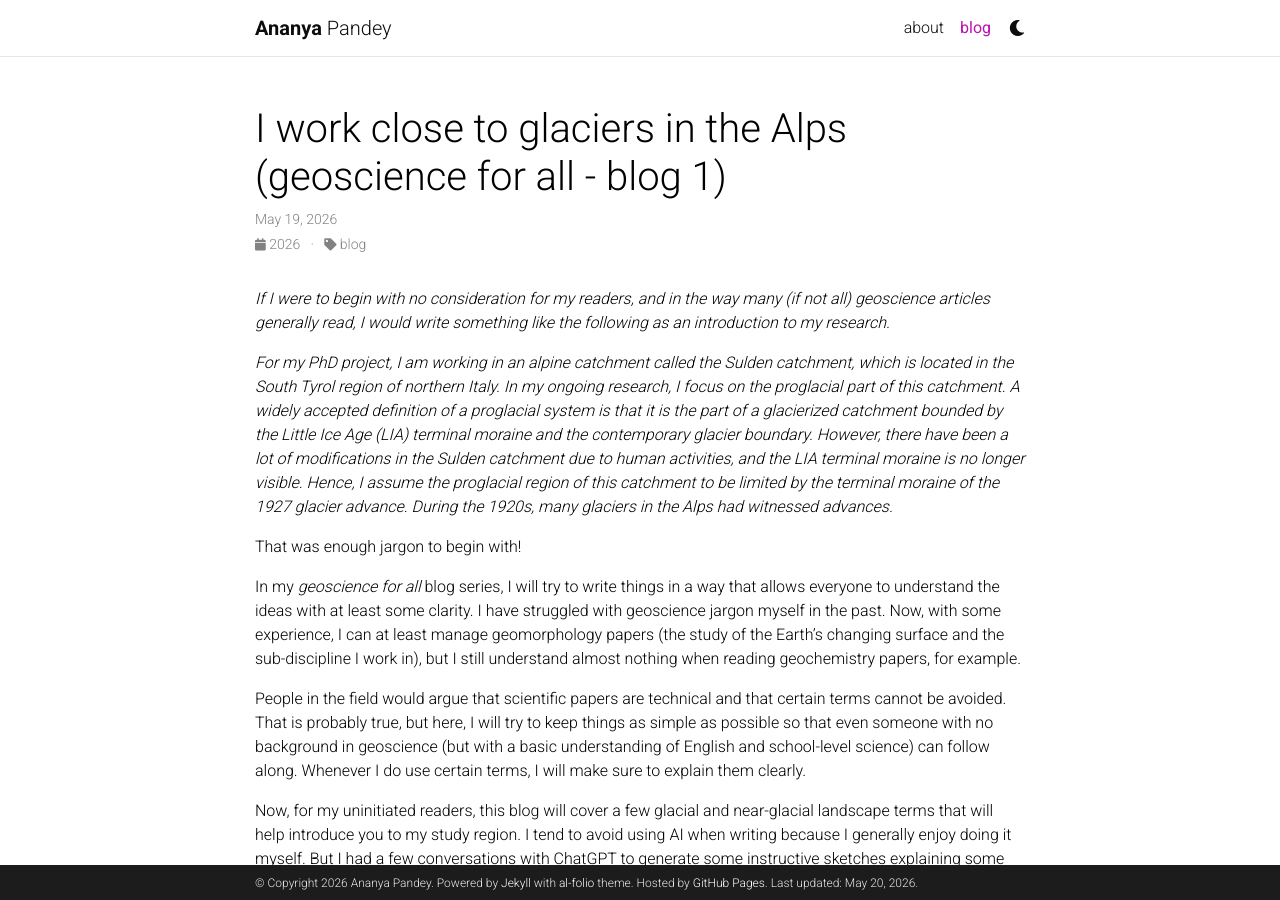
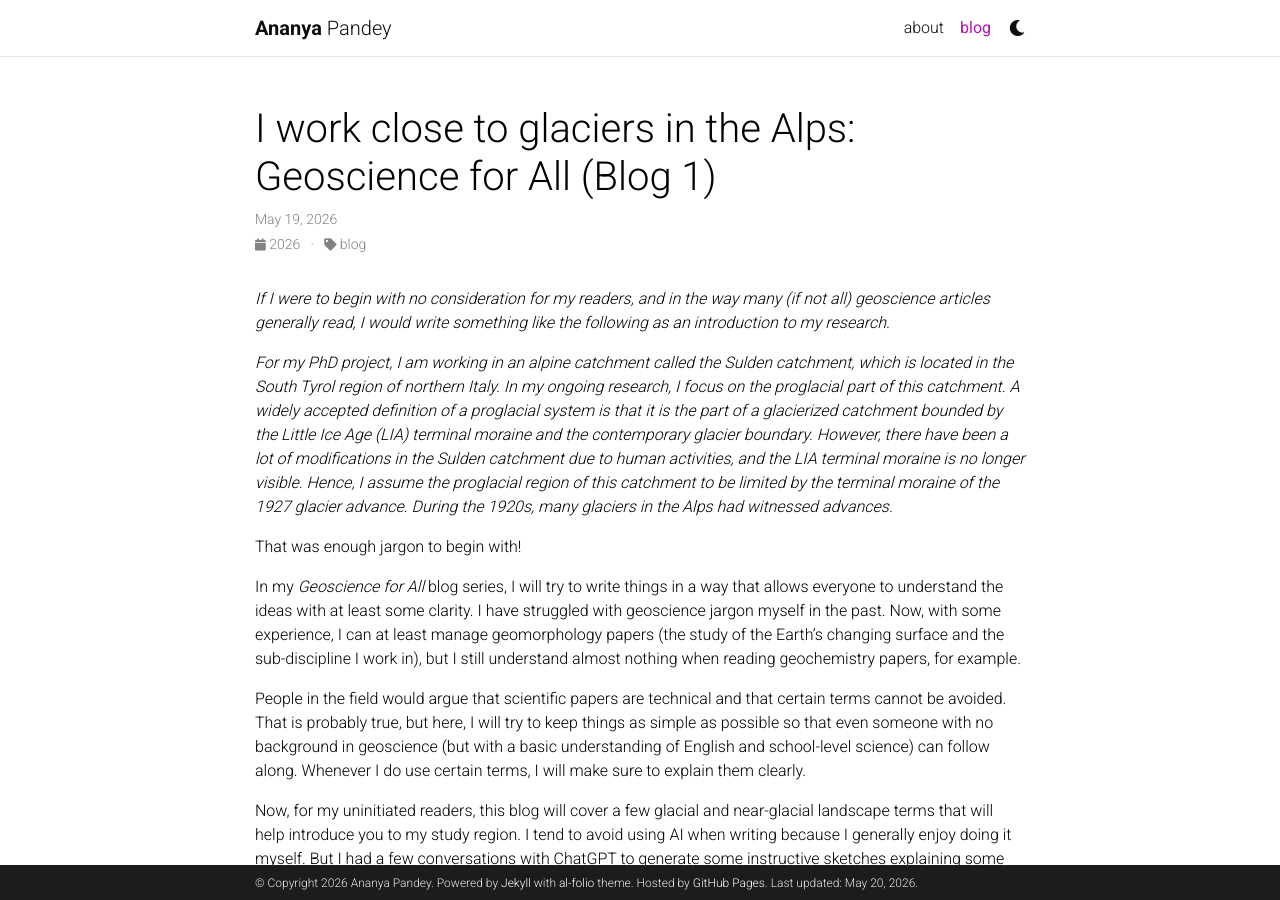
Before and after one commit to AnanyaGeo/ananyageo.github.io, a Jekyll site: the page built from _posts/2026-05-19-blog-1.md, in a window 1280 px wide and 900 px high. Built offline with Jekyll 4.4.1, drawn with Linux system fonts in a browser that asks for light colours; comment, search, counter and statistics services are not loaded; a style sheet for code colours, icons or effects is not loaded.

```diff
--- a/_posts/2026-05-19-blog-1.md
+++ b/_posts/2026-05-19-blog-1.md
@@ -1,6 +1,6 @@
 ---
 layout: post
-title: "I work close to glaciers in the Alps (geoscience for all - blog 1)"
+title: "I work close to glaciers in the Alps: Geoscience for All (Blog 1)"
 date: 2026-05-19 16:40:16
 categories: blog
 ---
@@ -10,7 +10,7 @@ categories: blog
 
 That was enough jargon to begin with!
 
-In my *geoscience for all* blog series, I will try to write things in a way that allows everyone to understand the ideas with at least some clarity. I have struggled with geoscience jargon myself in the past. Now, with some experience, I can at least manage geomorphology papers (the study of the Earth’s changing surface and the sub-discipline I work in), but I still understand almost nothing when reading geochemistry papers, for example.
+In my *Geoscience for All* blog series, I will try to write things in a way that allows everyone to understand the ideas with at least some clarity. I have struggled with geoscience jargon myself in the past. Now, with some experience, I can at least manage geomorphology papers (the study of the Earth’s changing surface and the sub-discipline I work in), but I still understand almost nothing when reading geochemistry papers, for example.
 
 People in the field would argue that scientific papers are technical and that certain terms cannot be avoided. That is probably true, but here, I will try to keep things as simple as possible so that even someone with no background in geoscience (but with a basic understanding of English and school-level science) can follow along. Whenever I do use certain terms, I will make sure to explain them clearly.
 
```
